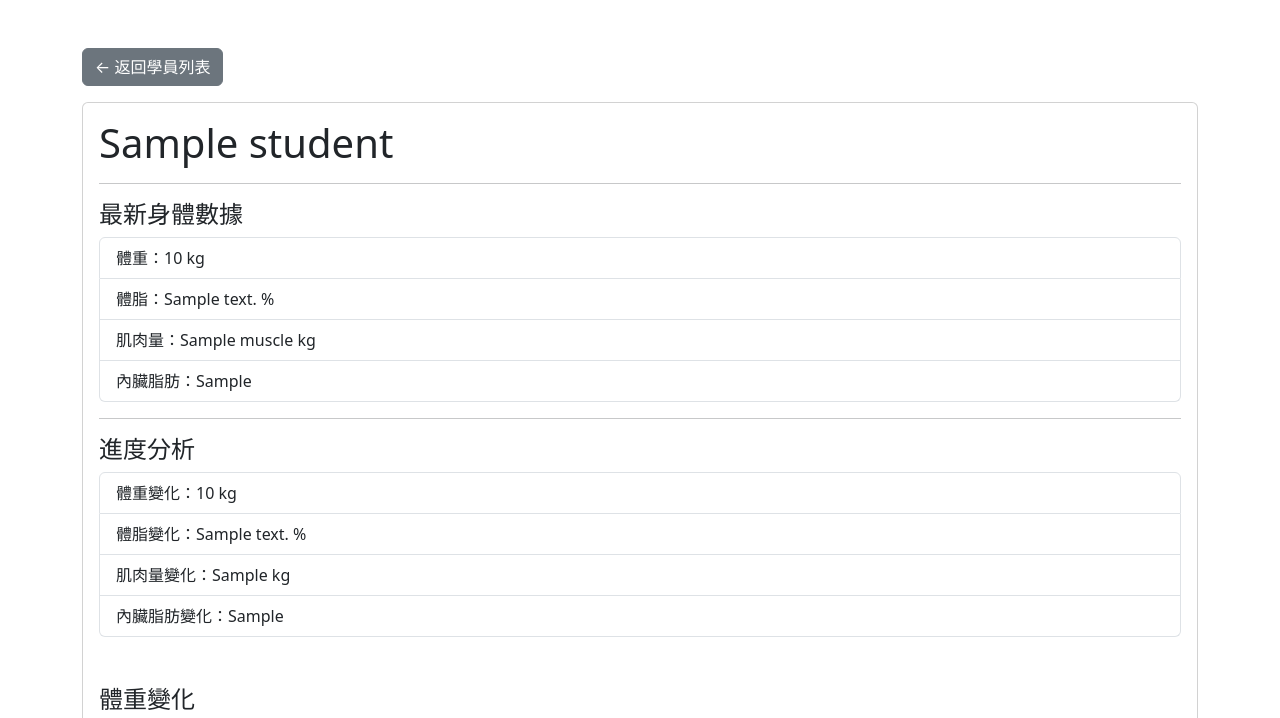
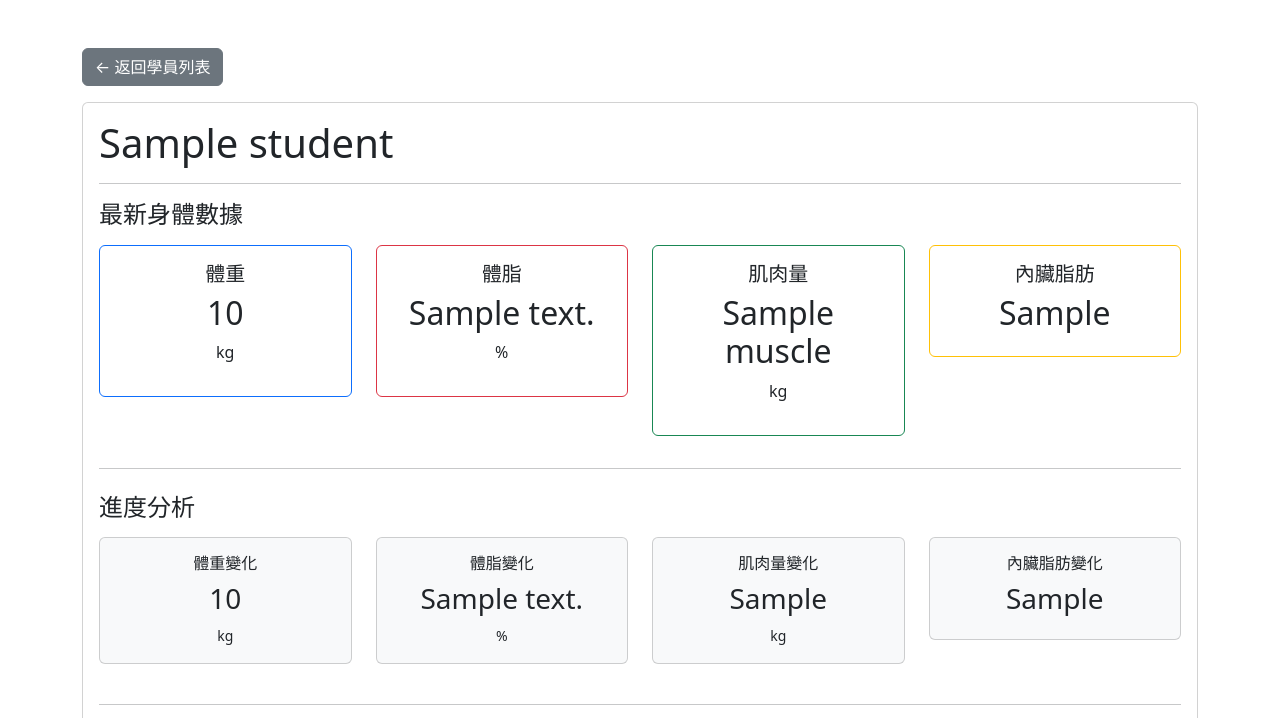
Before and after one commit to cubi0403/BodyProgress, a FastAPI app: template webapp/templates/student.html in a window 1280 px wide. Shown: the top 718 px of the page. Run offline with FastAPI, Linux system fonts and the light colour scheme; the template is opened without the code that fills it: most values are stand-ins (such as "Sample title", 1, 10 or a date in 2020).

Commit message:
Add Bootstrap dashboard UI

```diff
--- a/webapp/templates/student.html
+++ b/webapp/templates/student.html
@@ -27,69 +27,254 @@
 
 <hr>
 
-<h4>最新身體數據</h4>
+<h4 class="mb-3">最新身體數據</h4>
 
-<ul class="list-group">
+<div class="row">
 
-<li class="list-group-item">
-體重：{{ weight }} kg
-</li>
+    <div class="col-md-3">
 
-<li class="list-group-item">
-體脂：{{ bodyfat }} %
-</li>
+        <div class="card text-center border-primary mb-3">
 
-<li class="list-group-item">
-肌肉量：{{ muscle }} kg
-</li>
+            <div class="card-body">
 
-<li class="list-group-item">
-內臟脂肪：{{ visceral_fat }}
-</li>
+                <h5>體重</h5>
 
-</ul>
+                <h2>{{ weight }}</h2>
+
+                <p>kg</p>
+
+            </div>
+
+        </div>
+
+    </div>
+
+    <div class="col-md-3">
+
+        <div class="card text-center border-danger mb-3">
+
+            <div class="card-body">
+
+                <h5>體脂</h5>
+
+                <h2>{{ bodyfat }}</h2>
+
+                <p>%</p>
+
+            </div>
+
+        </div>
+
+    </div>
+
+    <div class="col-md-3">
+
+        <div class="card text-center border-success mb-3">
+
+            <div class="card-body">
+
+                <h5>肌肉量</h5>
+
+                <h2>{{ muscle }}</h2>
+
+                <p>kg</p>
+
+            </div>
+
+        </div>
+
+    </div>
+
+    <div class="col-md-3">
+
+        <div class="card text-center border-warning mb-3">
+
+            <div class="card-body">
+
+                <h5>內臟脂肪</h5>
+
+                <h2>{{ visceral_fat }}</h2>
+
+            </div>
+
+        </div>
+
+    </div>
+
+</div>
 <hr>
 
-<h4>進度分析</h4>
+<h4 class="mt-4 mb-3">進度分析</h4>
 
-<ul class="list-group">
+<div class="row">
 
-<li class="list-group-item">
-體重變化：{{ weight_change }} kg
-</li>
+    <div class="col-md-3">
 
-<li class="list-group-item">
-體脂變化：{{ bodyfat_change }} %
-</li>
+        <div class="card bg-light">
 
-<li class="list-group-item">
-肌肉量變化：{{ muscle_change }} kg
-</li>
+            <div class="card-body text-center">
 
-<li class="list-group-item">
-內臟脂肪變化：{{ visceral_change }}
-</li>
+                <h6>體重變化</h6>
 
-</ul>
+                <h3>{{ weight_change }}</h3>
+
+                <small>kg</small>
+
+            </div>
+
+        </div>
+
+    </div>
+
+    <div class="col-md-3">
+
+        <div class="card bg-light">
+
+            <div class="card-body text-center">
+
+                <h6>體脂變化</h6>
+
+                <h3>{{ bodyfat_change }}</h3>
+
+                <small>%</small>
+
+            </div>
+
+        </div>
+
+    </div>
+
+    <div class="col-md-3">
+
+        <div class="card bg-light">
+
+            <div class="card-body text-center">
+
+                <h6>肌肉量變化</h6>
+
+                <h3>{{ muscle_change }}</h3>
+
+                <small>kg</small>
+
+            </div>
+
+        </div>
+
+    </div>
+
+    <div class="col-md-3">
+
+        <div class="card bg-light">
+
+            <div class="card-body text-center">
+
+                <h6>內臟脂肪變化</h6>
+
+                <h3>{{ visceral_change }}</h3>
+
+            </div>
+
+        </div>
+
+    </div>
+
+</div>
 <br>
-<h4 class="mt-4">體重變化</h4>
+<hr>
+
+<h4 class="mt-4 mb-3">
+    身體數據趨勢
+</h4>
+
+<div class="row">
+
+    <div class="col-md-6">
+
+        <div class="card mb-4">
+
+            <div class="card-body">
+
+                <h5>體重變化</h5>
 
                 <img
                     src="/chart/{{ student }}/weight"
-    class="img-fluid border rounded"
+                    class="img-fluid rounded"
                 >
 
-<br>
-  <br>
+            </div>
 
-<h4>體脂變化</h4>
+        </div>
+
+    </div>
+
+    <div class="col-md-6">
+
+        <div class="card mb-4">
+
+            <div class="card-body">
+
+                <h5>體脂變化</h5>
 
                 <img
                     src="/chart/{{ student }}/bodyfat"
-    class="img-fluid border rounded"
+                    class="img-fluid rounded"
                 >
-<a href="/download_report/{{ student }}"
-class="btn btn-primary">
+
+            </div>
+
+        </div>
+
+    </div>
+
+</div>
+
+  <div class="row">
+
+    <div class="col-md-6">
+
+        <div class="card mb-4">
+
+            <div class="card-body">
+
+                <h5>肌肉量變化</h5>
+
+                <img
+                    src="/chart/{{ student }}/muscle"
+                    class="img-fluid rounded"
+                >
+
+            </div>
+
+        </div>
+
+    </div>
+
+    <div class="col-md-6">
+
+        <div class="card mb-4">
+
+            <div class="card-body">
+
+                <h5>內臟脂肪變化</h5>
+
+                <img
+                    src="/chart/{{ student }}/visceral_fat"
+                    class="img-fluid rounded"
+                >
+
+            </div>
+
+        </div>
+
+    </div>
+
+</div>
+
+<div class="text-center mt-4">
+
+    <a
+        href="/download_report/{{ student }}"
+        class="btn btn-lg btn-primary">
 
         下載 PDF 報告
 
@@ -99,6 +284,8 @@ class="btn btn-primary">
 
 </div>
 
+</div>
+
 </body>
 
 </html>
```
Lines whose indentation alone changed are shown as unchanged.
